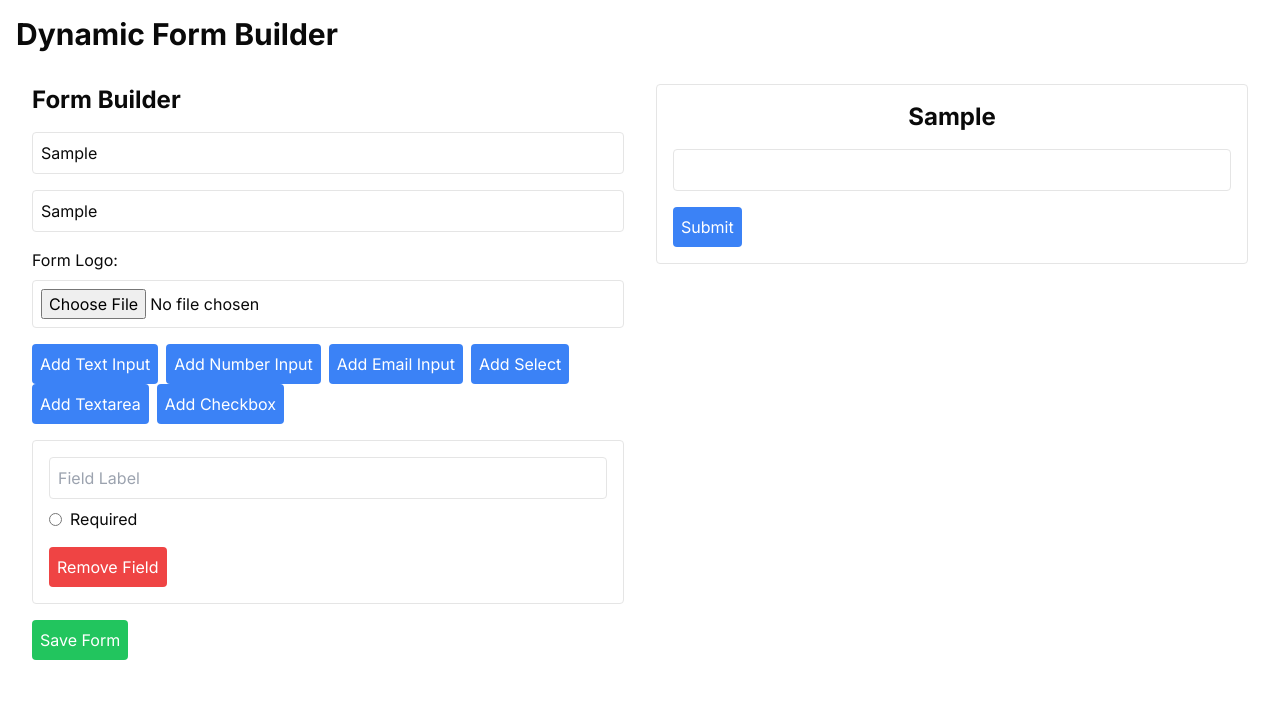
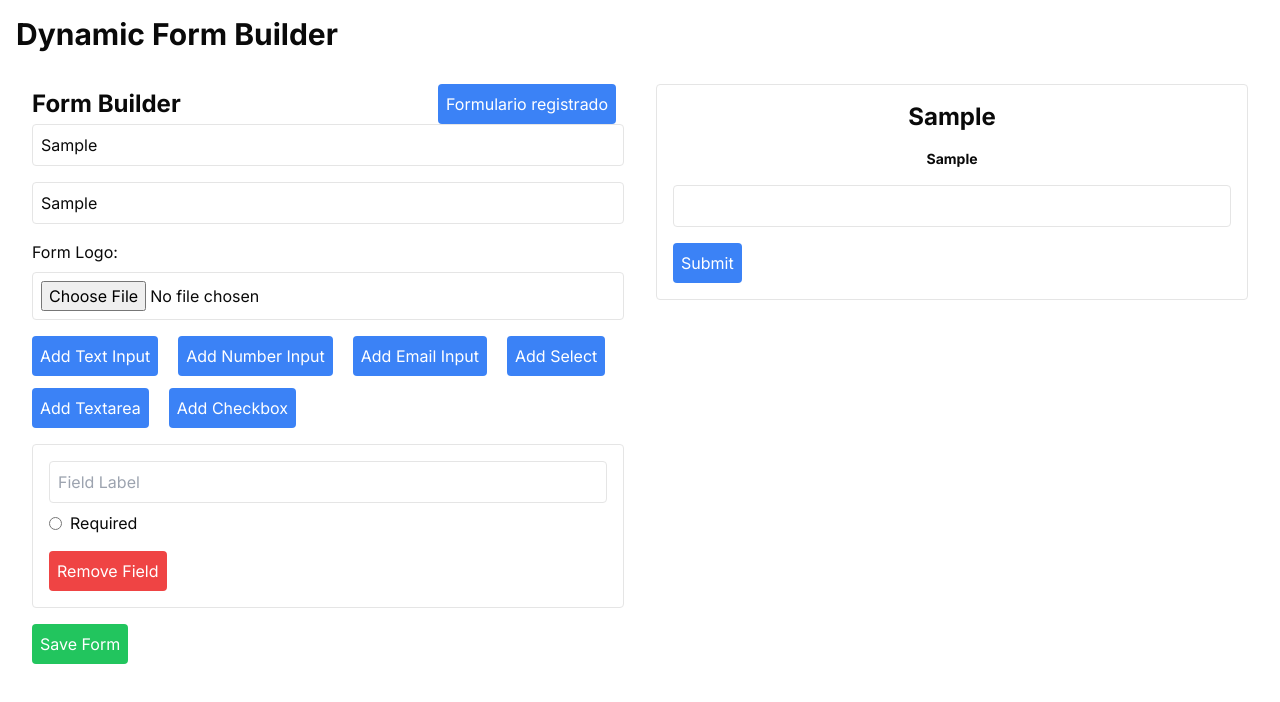
Before and after one commit to lcspaiva87/Dynamic_Form_Builder, a Next.js app: page / in a window 1280 px wide. Both pictures are taken after typing "Sample", "Sample" into the empty fields and a click on the button "Add Text Input". Shown: the top 702 px of the page. Built offline with nearby package versions, Linux system fonts and the light colour scheme.

Commit message:
feat: Update FormPreview to display form name

```diff
--- a/src/app/FormBuilder.tsx
+++ b/src/app/FormBuilder.tsx
@@ -94,8 +94,14 @@ const FormBuilder = () => {
 
   return (
     <div className="flex flex-col md:flex-row">
-      <div className="w-full md:w-1/2 p-4">
-        <h2 className="text-2xl font-bold mb-4">Form Builder</h2>
+      <div className="w-full md:w-1/2 p-4 items-center">
+        <div className='flex items-center w-full justify-between mb-4+'>
+
+          <h2 className="text-2xl font-bold ">Form Builder</h2>
+          <button className="bg-blue-500 text-white p-2 mr-2 rounded">
+            <a href="/form">Formulario registrado</a>
+          </button>
+        </div>
         <input
           type="text"
           value={formName}
@@ -119,7 +125,7 @@ const FormBuilder = () => {
             className="w-full p-2 border rounded"
           />
         </div>
-        <div className="mb-4">
+        <div className="mb-4 flex gap-3 flex-wrap ">
           <button onClick={() => addField('text')} className="bg-blue-500 text-white p-2 mr-2 rounded">Add Text Input</button>
           <button onClick={() => addField('number')} className="bg-blue-500 text-white p-2 mr-2 rounded">Add Number Input</button>
           <button onClick={() => addField('email')} className="bg-blue-500 text-white p-2 mr-2 rounded">Add Email Input</button>
@@ -169,7 +175,7 @@ const FormBuilder = () => {
         <button onClick={saveForm} className="bg-green-500 text-white p-2 rounded">Save Form</button>
       </div>
       <div className="w-full md:w-1/2 p-4">
-        <FormPreview fields={formFields} title={formTitle} logo={formLogo} />
+        <FormPreview fields={formFields} title={formTitle} logo={formLogo} name={formName} />
       </div>
     </div>
   );
--- a/src/app/FormPreview.tsx
+++ b/src/app/FormPreview.tsx
@@ -12,9 +12,10 @@ type FormPreviewProps = {
   fields: Field[];
   title: string;
   logo: string;
+  name: string;
 };
 
-const FormPreview = ({ fields, title, logo }: FormPreviewProps) => {
+const FormPreview = ({ fields, title, logo, name }: FormPreviewProps) => {
   const [formData, setFormData] = useState<{ [key: string]: any }>({});
   console.log('title', title);
   const handleInputChange = (fieldId: Key | null | undefined, value: string) => {
@@ -30,13 +31,16 @@ const FormPreview = ({ fields, title, logo }: FormPreviewProps) => {
 
   return (
     <div className="border p-4 rounded">
+      {name && (
+        <h1 className="text-2xl font-bold mb-4 text-center">{name}</h1>
+      )}
       {logo && (
         <div className="mb-4">
           <img src={logo} alt="Form Logo" className="max-w-xs mx-auto" />
         </div>
       )}
       {title && (
-        <h1 className="text-2xl font-bold mb-4 text-center">{title}</h1>
+        <h1 className="text-sm font-bold mb-4 text-center">{title}</h1>
       )}
       <form onSubmit={handleSubmit} className="space-y-4">
         {fields?.map((field: { type: any; id: Key | null | undefined; label: string | number | bigint | boolean | ReactElement<any, string | JSXElementConstructor<any>> | Iterable<ReactNode> | Promise<AwaitedReactNode> | null | undefined; required: boolean | undefined; options: any[]; }) => {
```
